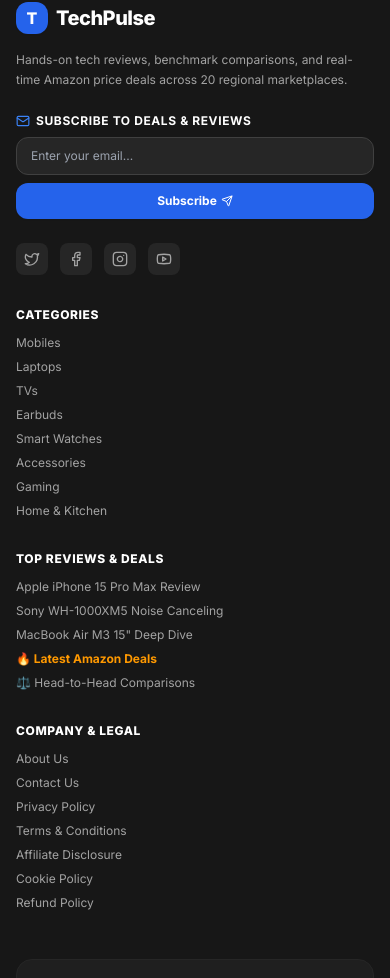
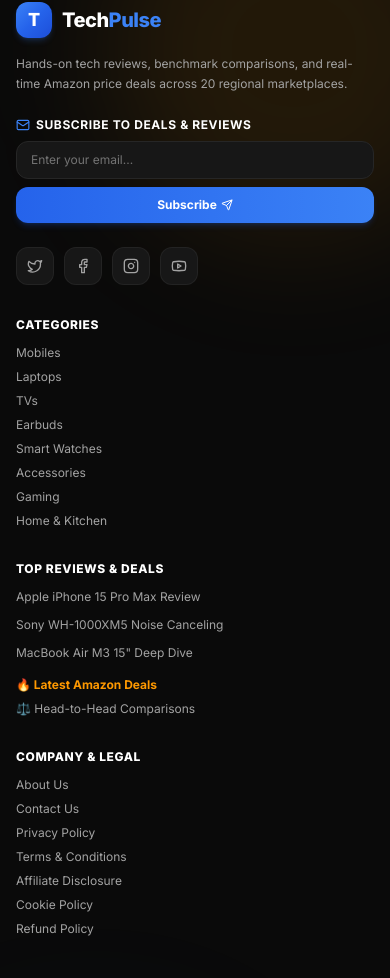
Before and after one commit to param-lukhi/blog, a Next.js app: page /blog in a window 390 px wide. Shown: the part 1010-1988 px from the top of the page. Built offline with nearby package versions, Linux system fonts and the light colour scheme; no server answers; the database is empty.

Commit message:
Elevate website UI aesthetics and popovers

```diff
--- a/app/globals.css
+++ b/app/globals.css
@@ -108,3 +108,49 @@
   color: #a3a3a3;
   background-color: rgba(23, 23, 23, 0.6);
 }
+
+/* Custom Styled Scrollbars */
+::-webkit-scrollbar {
+  width: 7px;
+  height: 7px;
+}
+::-webkit-scrollbar-track {
+  background: transparent;
+}
+::-webkit-scrollbar-thumb {
+  background: #d4d4d4;
+  border-radius: 9999px;
+}
+::-webkit-scrollbar-thumb:hover {
+  background: #a3a3a3;
+}
+
+.dark ::-webkit-scrollbar-thumb {
+  background: #262626;
+}
+.dark ::-webkit-scrollbar-thumb:hover {
+  background: #404040;
+}
+
+/* Modern Gradient Glow Utilities */
+.bg-grid-pattern {
+  background-size: 30px 30px;
+  background-image: linear-gradient(to right, rgba(0, 0, 0, 0.03) 1px, transparent 1px),
+                    linear-gradient(to bottom, rgba(0, 0, 0, 0.03) 1px, transparent 1px);
+}
+.dark .bg-grid-pattern {
+  background-image: linear-gradient(to right, rgba(255, 255, 255, 0.03) 1px, transparent 1px),
+                    linear-gradient(to bottom, rgba(255, 255, 255, 0.03) 1px, transparent 1px);
+}
+
+/* Ambient gradient background helper */
+.ambient-glow {
+  position: absolute;
+  border-radius: 9999px;
+  filter: blur(80px);
+  pointer-events: none;
+  opacity: 0.4;
+}
+.dark .ambient-glow {
+  opacity: 0.18;
+}
--- a/components/AmazonButton.tsx
+++ b/components/AmazonButton.tsx
@@ -94,7 +94,7 @@ export default function AmazonButton({
       rel="noopener noreferrer"
       onClick={handleClick}
       title={`Open ${regional.marketplaceName} (${regional.domain}) in new tab`}
-      className={`inline-flex items-center justify-center rounded-xl bg-gradient-to-r from-amber-400 via-amber-500 to-amber-600 hover:from-amber-500 hover:to-amber-700 text-neutral-950 font-sans hover:shadow-soft-lg active:scale-[0.99] transition-all cursor-pointer select-none border border-amber-600/30 ${sizeClasses[size]} ${className}`}
+      className={`inline-flex items-center justify-center rounded-xl bg-gradient-to-r from-amber-400 via-amber-500 to-amber-600 hover:from-amber-500 hover:to-amber-600 text-neutral-950 font-sans shadow-sm hover:shadow-glow-amazon active:scale-[0.98] transition-all duration-200 cursor-pointer select-none border border-amber-500/40 ${sizeClasses[size]} ${className}`}
     >
       <ShoppingCart className={size === 'sm' ? 'w-3.5 h-3.5' : size === 'lg' ? 'w-5 h-5' : 'w-4 h-4'} />
 
--- a/components/Footer.tsx
+++ b/components/Footer.tsx
@@ -35,18 +35,22 @@ export default function Footer() {
   ];
 
   return (
-    <footer className="bg-neutral-900 text-neutral-400 text-sm border-t border-neutral-800">
-      <div className="max-w-7xl mx-auto px-4 sm:px-6 lg:px-8 py-12">
+    <footer className="bg-neutral-950 text-neutral-400 text-sm border-t border-neutral-800/80 relative overflow-hidden">
+      {/* Background ambient lighting */}
+      <div className="absolute -bottom-24 -left-24 w-96 h-96 bg-brand-600/10 rounded-full blur-3xl pointer-events-none" />
+      <div className="absolute -top-24 -right-24 w-96 h-96 bg-amazon-orange/10 rounded-full blur-3xl pointer-events-none" />
+
+      <div className="max-w-7xl mx-auto px-4 sm:px-6 lg:px-8 py-12 relative z-10">
         <div className="grid grid-cols-1 md:grid-cols-2 lg:grid-cols-5 gap-8 mb-12">
 
           {/* Col 1: Brand & Newsletter */}
           <div className="space-y-4 lg:col-span-2">
-            <Link href="/" className="flex items-center gap-2">
-              <div className="w-8 h-8 rounded-xl bg-brand-600 flex items-center justify-center text-white font-extrabold text-base shadow-sm">
+            <Link href="/" className="flex items-center gap-2.5 group">
+              <div className="w-9 h-9 rounded-xl bg-gradient-to-br from-brand-500 via-brand-600 to-brand-700 flex items-center justify-center text-white font-extrabold text-lg shadow-md shadow-brand-500/20 group-hover:scale-105 transition-transform duration-300">
                 T
               </div>
               <span className="text-xl font-extrabold text-white tracking-tight">
-                TechPulse
+                Tech<span className="text-brand-500">Pulse</span>
               </span>
             </Link>
             <p className="text-neutral-400 text-xs leading-relaxed max-w-sm">
@@ -71,11 +75,11 @@ export default function Footer() {
                     placeholder="Enter your email..."
                     value={email}
                     onChange={(e) => setEmail(e.target.value)}
-                    className="w-full bg-neutral-800 border border-neutral-700 text-white text-xs rounded-xl px-3.5 py-2.5 outline-none focus:border-brand-500 transition-colors"
+                    className="w-full bg-neutral-900 border border-neutral-800 text-white text-xs rounded-xl px-3.5 py-2.5 outline-none focus:border-brand-500 focus:ring-2 focus:ring-brand-500/20 transition-all placeholder-neutral-500"
                   />
                   <button
                     type="submit"
-                    className="px-4 py-2.5 rounded-xl bg-brand-600 hover:bg-brand-500 text-white font-bold text-xs shrink-0 transition-colors flex items-center justify-center gap-1 shadow-sm"
+                    className="px-4 py-2.5 rounded-xl bg-gradient-to-r from-brand-600 to-brand-500 hover:from-brand-500 hover:to-brand-400 text-white font-bold text-xs shrink-0 transition-all flex items-center justify-center gap-1 shadow-md shadow-brand-600/20"
                   >
                     <span>Subscribe</span>
                     <Send className="w-3 h-3" />
@@ -85,17 +89,17 @@ export default function Footer() {
             </div>
 
             {/* Social Icons */}
-            <div className="flex items-center gap-3 pt-2">
-              <a href="#" className="p-2 rounded-lg bg-neutral-800 text-neutral-400 hover:text-white hover:bg-neutral-700 transition-colors">
+            <div className="flex items-center gap-2.5 pt-2">
+              <a href="#" className="p-2.5 rounded-xl bg-neutral-900 border border-neutral-800/80 text-neutral-400 hover:text-white hover:bg-brand-600/20 hover:border-brand-500/40 transition-all duration-300 hover:scale-105">
                 <Twitter className="w-4 h-4" />
               </a>
-              <a href="#" className="p-2 rounded-lg bg-neutral-800 text-neutral-400 hover:text-white hover:bg-neutral-700 transition-colors">
+              <a href="#" className="p-2.5 rounded-xl bg-neutral-900 border border-neutral-800/80 text-neutral-400 hover:text-white hover:bg-brand-600/20 hover:border-brand-500/40 transition-all duration-300 hover:scale-105">
                 <Facebook className="w-4 h-4" />
               </a>
-              <a href="#" className="p-2 rounded-lg bg-neutral-800 text-neutral-400 hover:text-white hover:bg-neutral-700 transition-colors">
+              <a href="#" className="p-2.5 rounded-xl bg-neutral-900 border border-neutral-800/80 text-neutral-400 hover:text-white hover:bg-brand-600/20 hover:border-brand-500/40 transition-all duration-300 hover:scale-105">
                 <Instagram className="w-4 h-4" />
               </a>
-              <a href="#" className="p-2 rounded-lg bg-neutral-800 text-neutral-400 hover:text-white hover:bg-neutral-700 transition-colors">
+              <a href="#" className="p-2.5 rounded-xl bg-neutral-900 border border-neutral-800/80 text-neutral-400 hover:text-white hover:bg-brand-600/20 hover:border-brand-500/40 transition-all duration-300 hover:scale-105">
                 <Youtube className="w-4 h-4" />
               </a>
             </div>
@@ -109,7 +113,7 @@ export default function Footer() {
             <ul className="space-y-2 text-xs">
               {categoriesList.map((cat) => (
                 <li key={cat.slug}>
-                  <Link href={`/category/${cat.slug}`} className="hover:text-white transition-colors">
+                  <Link href={`/category/${cat.slug}`} className="hover:text-white hover:translate-x-0.5 inline-block transition-all">
                     {cat.name}
                   </Link>
                 </li>
@@ -125,18 +129,18 @@ export default function Footer() {
             <ul className="space-y-2 text-xs">
               {topReviews.map((rev, i) => (
                 <li key={i}>
-                  <Link href={rev.href} className="hover:text-white transition-colors line-clamp-1">
+                  <Link href={rev.href} className="hover:text-white hover:translate-x-0.5 transition-all line-clamp-1 inline-block">
                     {rev.title}
                   </Link>
                 </li>
               ))}
-              <li>
-                <Link href="/deals" className="text-amazon-orange font-bold hover:underline">
+              <li className="pt-1">
+                <Link href="/deals" className="inline-flex items-center gap-1 text-amazon-orange font-bold hover:text-amber-400 transition-colors">
                   🔥 Latest Amazon Deals
                 </Link>
               </li>
               <li>
-                <Link href="/comparisons" className="hover:text-white transition-colors">
+                <Link href="/comparisons" className="hover:text-white hover:translate-x-0.5 inline-block transition-all">
                   ⚖️ Head-to-Head Comparisons
                 </Link>
               </li>
@@ -149,24 +153,25 @@ export default function Footer() {
               Company & Legal
             </h3>
             <ul className="space-y-2 text-xs">
-              <li><Link href="/about" className="hover:text-white transition-colors">About Us</Link></li>
-              <li><Link href="/contact" className="hover:text-white transition-colors">Contact Us</Link></li>
-              <li><Link href="/privacy" className="hover:text-white transition-colors">Privacy Policy</Link></li>
-              <li><Link href="/terms" className="hover:text-white transition-colors">Terms & Conditions</Link></li>
-              <li><Link href="/affiliate-disclosure" className="hover:text-white transition-colors">Affiliate Disclosure</Link></li>
-              <li><Link href="/cookie-policy" className="hover:text-white transition-colors">Cookie Policy</Link></li>
-              <li><Link href="/refund-policy" className="hover:text-white transition-colors">Refund Policy</Link></li>
+              <li><Link href="/about" className="hover:text-white hover:translate-x-0.5 inline-block transition-all">About Us</Link></li>
+              <li><Link href="/contact" className="hover:text-white hover:translate-x-0.5 inline-block transition-all">Contact Us</Link></li>
+              <li><Link href="/privacy" className="hover:text-white hover:translate-x-0.5 inline-block transition-all">Privacy Policy</Link></li>
+              <li><Link href="/terms" className="hover:text-white hover:translate-x-0.5 inline-block transition-all">Terms & Conditions</Link></li>
+              <li><Link href="/affiliate-disclosure" className="hover:text-white hover:translate-x-0.5 inline-block transition-all">Affiliate Disclosure</Link></li>
+              <li><Link href="/cookie-policy" className="hover:text-white hover:translate-x-0.5 inline-block transition-all">Cookie Policy</Link></li>
+              <li><Link href="/refund-policy" className="hover:text-white hover:translate-x-0.5 inline-block transition-all">Refund Policy</Link></li>
             </ul>
           </div>
         </div>
 
         {/* Amazon Affiliate Disclosure Banner */}
-        <div className="p-4 rounded-2xl bg-neutral-800/60 border border-neutral-800 text-xs text-neutral-400 leading-relaxed mb-8">
-          <strong className="text-neutral-300">Amazon Affiliate Disclosure:</strong> TechPulse is a participant in the Amazon Services LLC Associates Program and regional Amazon affiliate programs worldwide. As an Amazon Associate, we earn from qualifying purchases. Product prices, availability, and promotions are accurate as of the date/time indicated and are subject to change.
+        <div className="p-5 rounded-2xl bg-neutral-900/80 border border-neutral-800/80 text-xs text-neutral-300/90 leading-relaxed mb-8 shadow-inner backdrop-blur-xs relative overflow-hidden hover:border-neutral-700/80 transition-colors">
+          <div className="absolute top-0 left-0 w-1 h-full bg-gradient-to-b from-amazon-orange to-brand-500" />
+          <strong className="text-white font-bold">Amazon Affiliate Disclosure:</strong> TechPulse is a participant in the Amazon Services LLC Associates Program and regional Amazon affiliate programs worldwide. As an Amazon Associate, we earn from qualifying purchases. Product prices, availability, and promotions are accurate as of the date/time indicated and are subject to change.
         </div>
 
         {/* Bottom Bar: Country Selector & Copyright */}
-        <div className="pt-6 border-t border-neutral-800 flex flex-col sm:flex-row items-center justify-between gap-4 text-xs text-neutral-500">
+        <div className="pt-6 border-t border-neutral-800/80 flex flex-col sm:flex-row items-center justify-between gap-4 text-xs text-neutral-500">
           <div>
             © {new Date().getFullYear()} TechPulse Reviews. All rights reserved.
           </div>
--- a/components/ProductCard.tsx
+++ b/components/ProductCard.tsx
@@ -34,11 +34,11 @@ export default function ProductCard({ product }: ProductCardProps) {
   const inWishlist = isInWishlist(product.id);
 
   return (
-    <div className="group bg-white dark:bg-neutral-900 rounded-2xl border border-neutral-200/80 dark:border-neutral-800 hover:border-neutral-300 dark:hover:border-neutral-700 shadow-soft hover:shadow-soft-lg transition-all duration-200 flex flex-col overflow-hidden">
+    <div className="group bg-white dark:bg-neutral-900 rounded-2xl border border-neutral-200/80 dark:border-neutral-800 hover:border-neutral-300 dark:hover:border-neutral-700 shadow-soft hover:shadow-soft-xl transition-all duration-300 flex flex-col overflow-hidden">
       {/* Image Container */}
       <div className="relative aspect-[4/3] bg-neutral-50 dark:bg-neutral-800/40 overflow-hidden flex items-center justify-center p-4">
         {product.isDeal && (
-          <span className="absolute top-3 left-3 z-10 inline-flex items-center gap-1 bg-amber-500 text-white text-[11px] font-extrabold uppercase tracking-wide px-2.5 py-1 rounded-full shadow-sm">
+          <span className="absolute top-3 left-3 z-10 inline-flex items-center gap-1 bg-gradient-to-r from-amber-500 to-amber-600 text-white text-[11px] font-extrabold uppercase tracking-wide px-2.5 py-1 rounded-full shadow-md shadow-amber-500/20">
             <Sparkles className="w-3 h-3" /> Deal
           </span>
         )}
@@ -67,7 +67,7 @@ export default function ProductCard({ product }: ProductCardProps) {
         <img
           src={firstImage}
           alt={product.name}
-          className="max-h-full max-w-full object-contain group-hover:scale-105 transition-transform duration-300"
+          className="max-h-full max-w-full object-contain group-hover:scale-105 transition-transform duration-500"
         />
       </div>
 
--- a/tailwind.config.ts
+++ b/tailwind.config.ts
@@ -49,6 +49,10 @@ const config: Config = {
       boxShadow: {
         'soft': '0 2px 15px -3px rgba(0, 0, 0, 0.05), 0 4px 6px -2px rgba(0, 0, 0, 0.025)',
         'soft-lg': '0 10px 25px -3px rgba(0, 0, 0, 0.06), 0 4px 6px -2px rgba(0, 0, 0, 0.03)',
+        'soft-xl': '0 20px 40px -5px rgba(0, 0, 0, 0.1), 0 8px 16px -4px rgba(0, 0, 0, 0.04)',
+        'glow-brand': '0 0 25px -5px rgba(37, 99, 235, 0.3)',
+        'glow-amazon': '0 0 25px -5px rgba(255, 153, 0, 0.35)',
+        'glass': '0 8px 32px 0 rgba(0, 0, 0, 0.12)',
       }
     },
   },
```
Also changed, not shown: app/page.tsx (+11 -8 lines), components/BlogCard.tsx (+11 -11 lines), components/CategoryCard.tsx (+4 -4 lines), components/CountrySelector.tsx (+14 -14 lines), components/Header.tsx (+10 -10 lines), components/SearchBar.tsx (+4 -4 lines).
